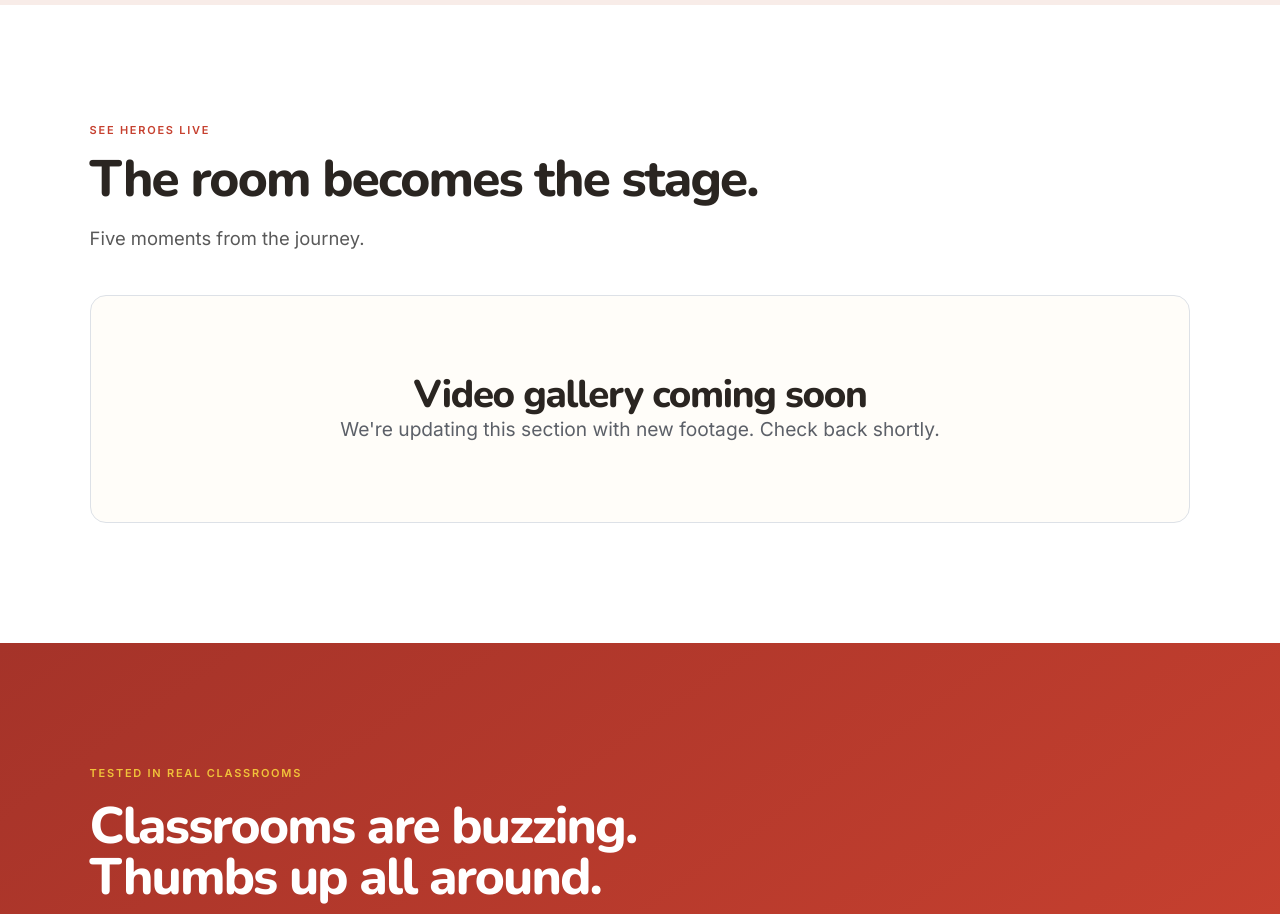
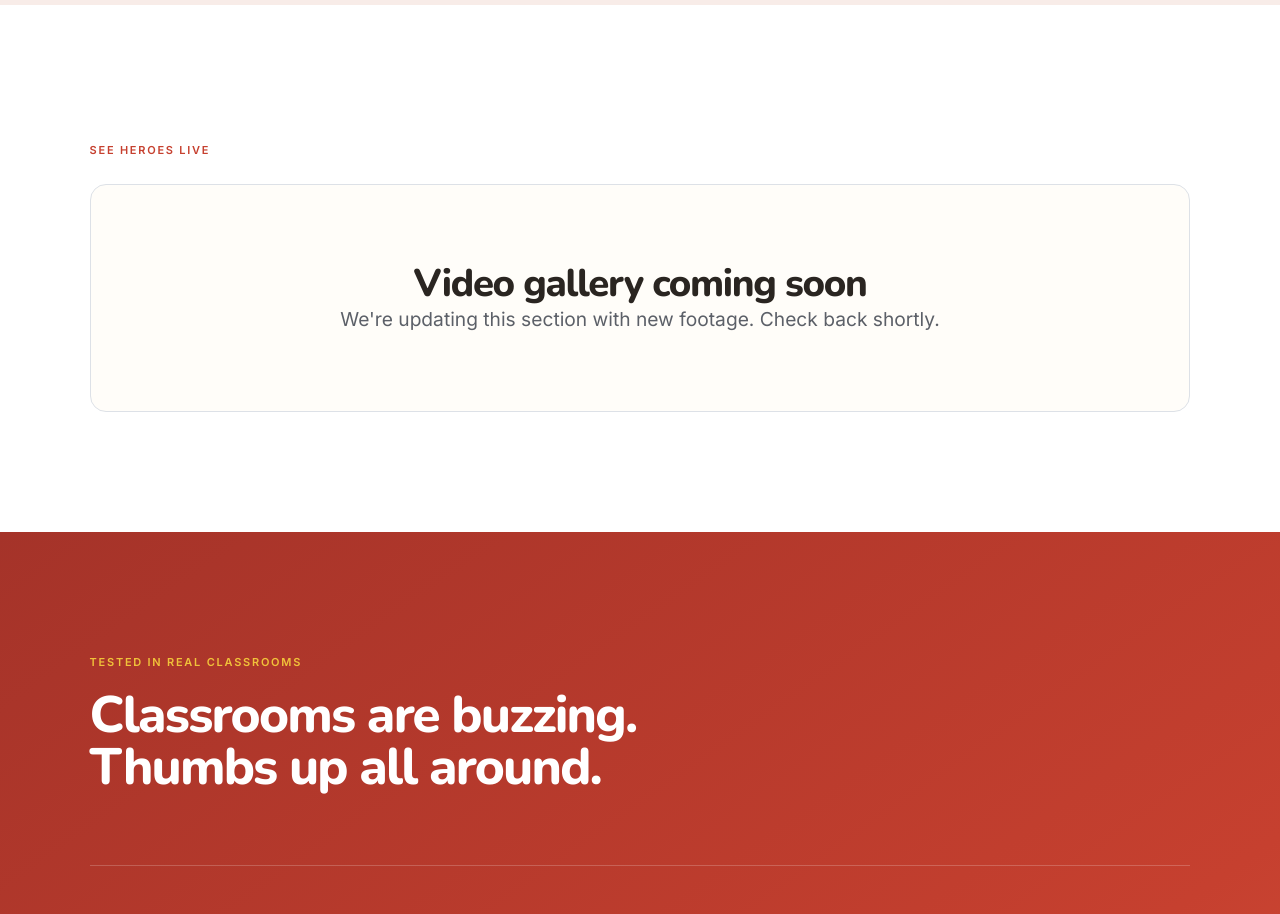
Before and after one commit to Jawly-kids/jawly.kids, a Next.js app: page /heroes in a window 1280 px wide. Shown: the part 5980-6894 px from the top of the page. Built offline with nearby package versions, Linux system fonts and the light colour scheme.

Commit message:
Simplify program gallery headings

```diff
--- a/app/cosmos/CosmosLanding.tsx
+++ b/app/cosmos/CosmosLanding.tsx
@@ -184,10 +184,8 @@ export default function CosmosLanding() {
       </section>
 
       <section id="gallery" className={`${styles.gallerySection} ${styles.cosmosGallery}`}>
-        <div className={styles.sectionHeading}>
+        <div className={`${styles.sectionHeading} ${styles.galleryEyebrow}`}>
           <p className={styles.eyebrow}>{cosmosCopy.galleryEyebrow}</p>
-          <h2>{cosmosCopy.galleryTitle}</h2>
-          <p>{cosmosCopy.galleryLead}</p>
         </div>
         <GalleryPlaceholder />
         {/* Gallery hidden while new footage is prepared. Restore this block, and re-apply the JAW-181 width fix on .videoDisclosure, when the videos return.
--- a/app/heroes/HeroesLanding.tsx
+++ b/app/heroes/HeroesLanding.tsx
@@ -262,10 +262,8 @@ export default function HeroesLanding() {
       </section>
 
       <section id="gallery" className={styles.gallerySection}>
-        <div className={styles.sectionHeading}>
+        <div className={`${styles.sectionHeading} ${styles.galleryEyebrow}`}>
           <p className={styles.eyebrow}>SEE HEROES LIVE</p>
-          <h2>The room becomes the stage.</h2>
-          <p>Five moments from the journey.</p>
         </div>
         <GalleryPlaceholder />
         {/* Gallery hidden while new footage is prepared. Restore this block, and re-apply the JAW-181 width fix on .videoDisclosure, when the videos return.
--- a/app/heroes/heroes.module.css
+++ b/app/heroes/heroes.module.css
@@ -112,6 +112,8 @@
 .showAsphalt { color: white; background: var(--asphalt); }
 .gallerySection, .proofSection, .journeySection, .calendarSection, .moreSection { padding: 100px max(7vw, 30px); }
 .sectionHeading { width: min(1180px, 100%); margin: 0 auto 42px; }
+.galleryEyebrow { margin-bottom: 28px; }
+.galleryEyebrow .eyebrow { margin-bottom: 0; }
 .sectionHeading h2 { max-width: 980px; margin-top: 16px; font-size: clamp(2.4rem, 5vw, 4.4rem); line-height: 1; letter-spacing: -.055em; }
 .sectionHeading > p:last-child { max-width: 820px; margin-top: 20px; color: #595959; font-size: 1.15rem; line-height: 1.5; }
 
```
